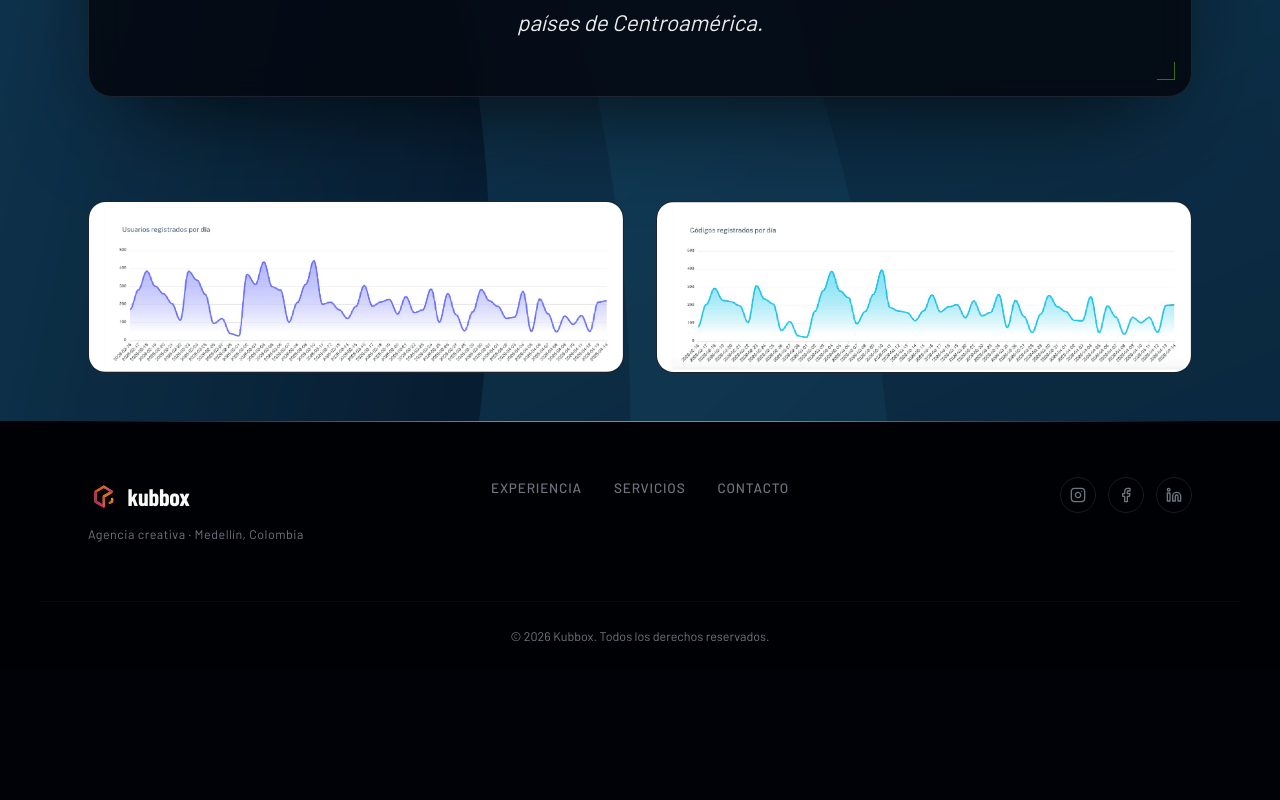
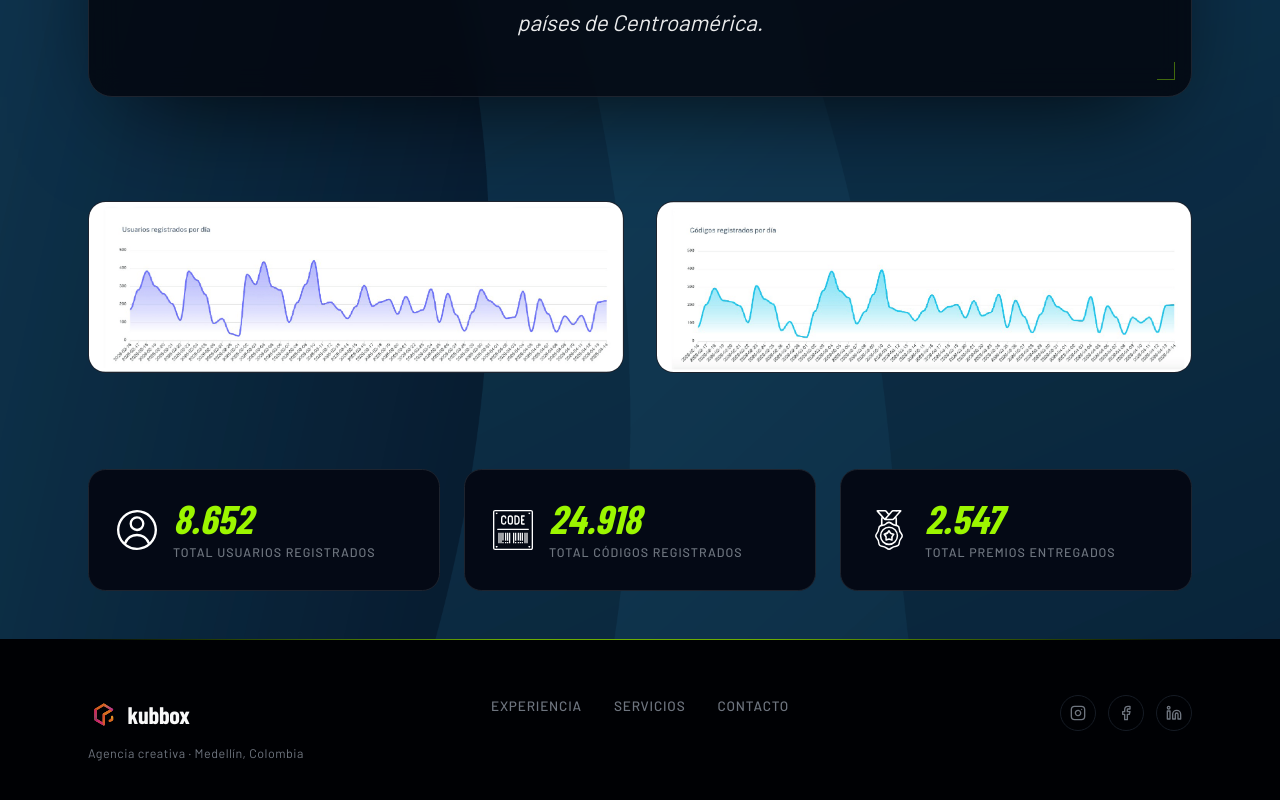
Before and after one commit to kubbox-dev/sitio_kubbox, a React (Vite) app: page /proyectos/kelloggs in a window 1280 px wide. Shown: the part 1658-2458 px from the top of the page. Before the commit the page ends 2328 px from the top, so only its background shows below. Built offline with nearby package versions, Linux system fonts and the light colour scheme; a web font is replaced by a local one.

Commit message:
feat(proyectos): StatGridBlock + métricas Kellogg's

```diff
--- /dev/null
+++ b/src/components/sections/proyectos/blocks/StatGridBlock.jsx
@@ -0,0 +1,38 @@
+import { motion, useReducedMotion } from 'framer-motion'
+
+export default function StatGridBlock({ stats = [] }) {
+  const reduce = useReducedMotion()
+  const card = {
+    hidden: { opacity: 0, y: reduce ? 0 : 18 },
+    show: { opacity: 1, y: 0, transition: { duration: 0.5, ease: [0.16, 1, 0.3, 1] } },
+  }
+  return (
+    <section className="relative py-[clamp(1.5rem,4vw,3rem)]">
+      <motion.div
+        initial="hidden"
+        whileInView="show"
+        viewport={{ once: true, amount: 0.3 }}
+        variants={{ hidden: {}, show: { transition: { staggerChildren: 0.1 } } }}
+        className="mx-auto grid max-w-[var(--container)] grid-cols-1 gap-[clamp(1rem,2.5vw,1.5rem)] px-[var(--container-pad)] min-[640px]:grid-cols-3"
+      >
+        {stats.map((s, i) => (
+          <motion.div
+            key={i}
+            variants={card}
+            className="flex items-center gap-4 rounded-[1.1rem] border p-[clamp(1.25rem,3vw,1.75rem)] [background:var(--c-surface)] [border-color:oklch(0.26_0.022_260)]"
+          >
+            {s.icon && <img src={s.icon} alt="" aria-hidden="true" className="h-10 w-10 shrink-0 object-contain" />}
+            <div className="min-w-0">
+              <div className="[font-family:var(--font-display)] text-[clamp(1.75rem,4vw,2.5rem)] font-black italic leading-none" style={{ color: 'var(--c-lime)' }}>
+                {s.value}
+              </div>
+              <div className="mt-1 text-[0.78rem] font-medium uppercase tracking-[0.08em] [font-family:var(--font-body)]" style={{ color: 'var(--c-muted)' }}>
+                {s.label}
+              </div>
+            </div>
+          </motion.div>
+        ))}
+      </motion.div>
+    </section>
+  )
+}
--- a/src/components/sections/proyectos/blocks/registry.js
+++ b/src/components/sections/proyectos/blocks/registry.js
@@ -3,6 +3,7 @@ import HeroBlock from './HeroBlock'
 import StatementBlock from './StatementBlock'
 import TextPanelBlock from './TextPanelBlock'
 import MediaGalleryBlock from './MediaGalleryBlock'
+import StatGridBlock from './StatGridBlock'
 
 const registry = {
   sectionHeading: SectionHeadingBlock,
@@ -10,6 +11,7 @@ const registry = {
   statement: StatementBlock,
   textPanel: TextPanelBlock,
   mediaGallery: MediaGalleryBlock,
+  statGrid: StatGridBlock,
 }
 
 export default registry
--- a/src/data/proyectos/kelloggs.js
+++ b/src/data/proyectos/kelloggs.js
@@ -44,5 +44,15 @@ export default {
         ],
       },
     },
+    {
+      type: 'statGrid',
+      props: {
+        stats: [
+          { icon: '/images/NUESTROS PROYECTOS/WEB/Iconos/Icono usuario.svg', label: 'Total usuarios registrados', value: '8.652' },
+          { icon: '/images/NUESTROS PROYECTOS/WEB/Iconos/icono code.svg', label: 'Total códigos registrados', value: '24.918' },
+          { icon: '/images/NUESTROS PROYECTOS/WEB/Iconos/icono medalla.svg', label: 'Total premios entregados', value: '2.547' },
+        ],
+      },
+    },
   ],
 }
```
